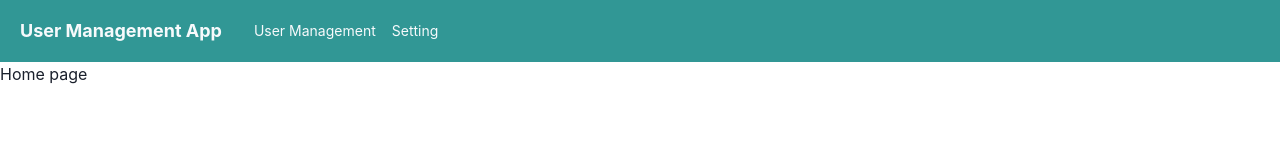
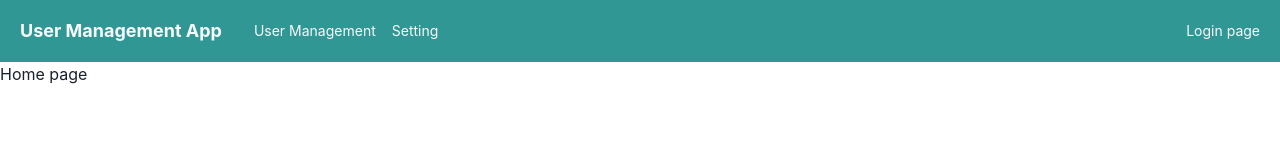
Before and after one commit to koteharyu/user_management, a React (Create React App) app: page /home in a window 1280 px wide. Shown: the top 160 px of the page. Built offline with nearby package versions, Linux system fonts and the light colour scheme.

Commit message:
add: link to login page in header

```diff
--- a/src/components/organisms/layout/Header.tsx
+++ b/src/components/organisms/layout/Header.tsx
@@ -11,6 +11,8 @@ export const Header: VFC = memo(() => {
   const onClickHome = useCallback(() => history.push("/home"), [history])
   const onClickUserManagement = useCallback(() => history.push("/home/user_management"), [history])
   const onClickSetting = useCallback(() => history.push("/home/setting"), [history])
+  const onClickLoginPage = useCallback(() => history.push('/'), [history])
+
   return (
     <>
       <Flex as="nav" bg="teal.500" color="gray.50" align="center" justify="space-between" padding={{ base: 3, md: 5 }}>
@@ -23,11 +25,18 @@ export const Header: VFC = memo(() => {
               User Management
             </Link>
           </Box>
-          <Link onClick={onClickSetting}>
-            Setting
-          </Link>
+          <Box pr={4}>
+            <Link onClick={onClickSetting}>
+              Setting
+            </Link>
+          </Box>
+          <Box ml="auto">
+            <Link onClick={onClickLoginPage}>
+              Login page
+            </Link>
+          </Box>
         </Flex>
-        <MenuIconButton onOpen={onOpen}  />
+        <MenuIconButton onOpen={onOpen} />
       </Flex>
       <MenuDrawer onClose={onClose} isOpen={isOpen} onClickHome={onClickHome} onClickUserManagement={onClickUserManagement} onClickSetting={onClickSetting} />
     </>
```
